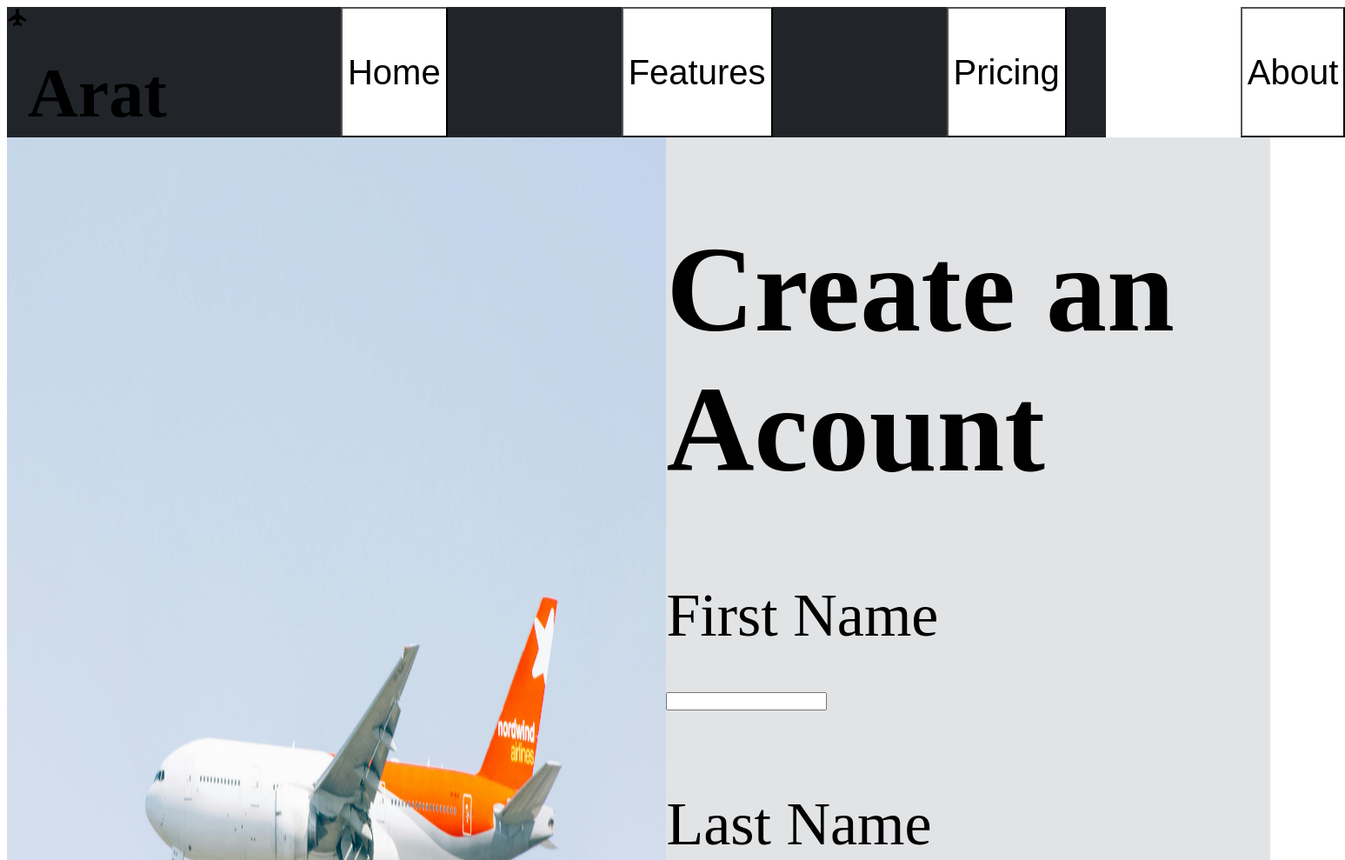
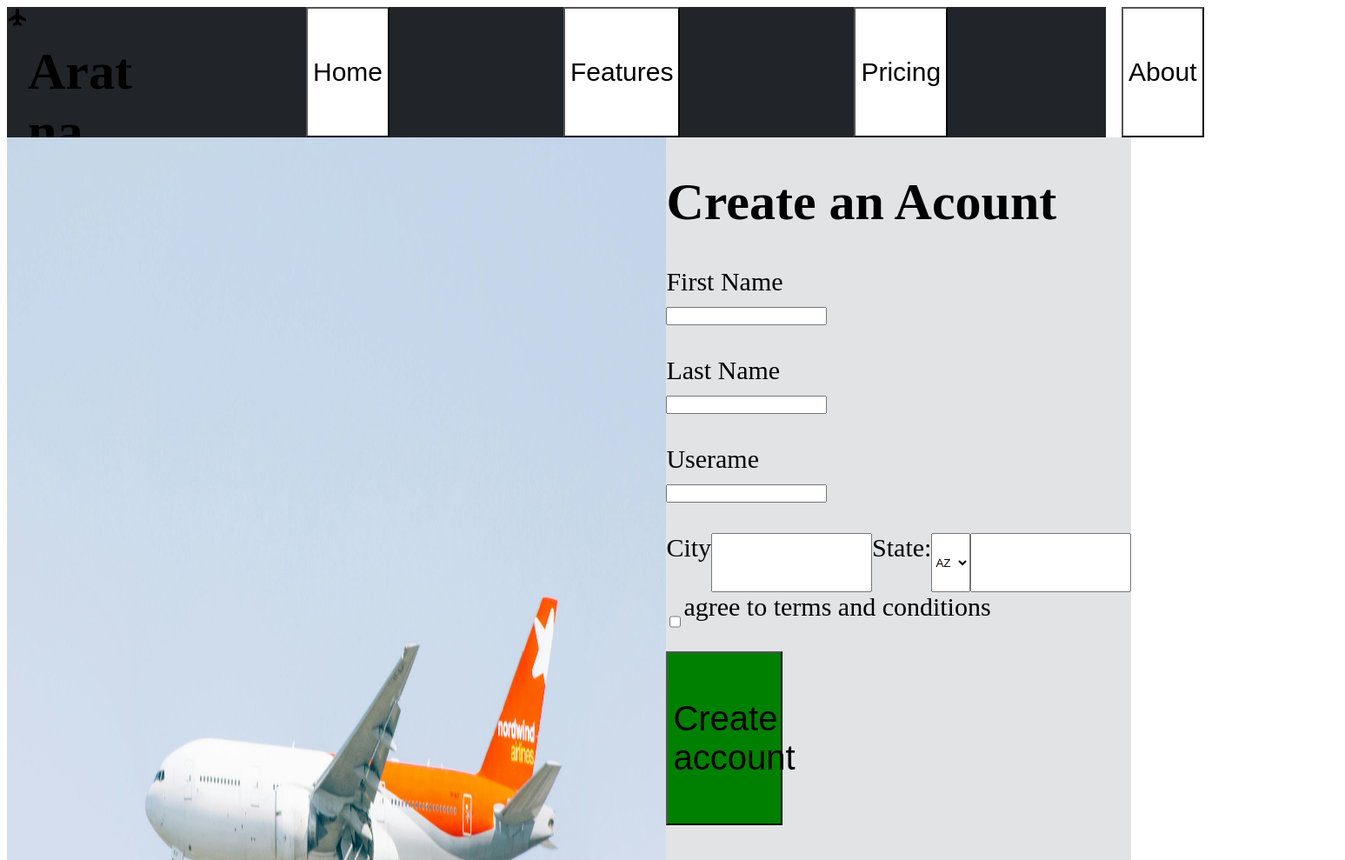
Before and after one commit to kmvinson-alt/kmvinson-alt.github.io, a plain HTML site: page prelim/index.html in a window 1280 px wide. Shown: the top 989 px of the page at 87% size, 1547 px wide, since content can reach past the window. Drawn offline with nearby package versions, Linux system fonts and the light colour scheme.

Commit message:
style.css

```diff
--- a/prelim/style.css
+++ b/prelim/style.css
@@ -3,7 +3,7 @@
     width: 100%;
     height: 150px;
     display: flex;
-    font-size: 40px;
+    font-size: 30px;
 
 
 
@@ -11,7 +11,7 @@
 .btn{
   background-color: white;
   display: flex;
-  font-size: 40px;
+  font-size: 30px;
   margin-left: 200px;
   justify-content: flex-end;
   align-items:center;
@@ -27,7 +27,7 @@
     height: 1700px;
     background-color:#e2e3e5 ;
 
-  font-size:70px;
+  font-size:30px;
   align-items: center;
 
 
@@ -64,6 +64,12 @@
 
 }
 
+.card1{
+    display: flex;
+ flex-direction: row;
+     margin: 20px;
+
+}
 .image{
     width:60%;
     height: 1500px;
```
